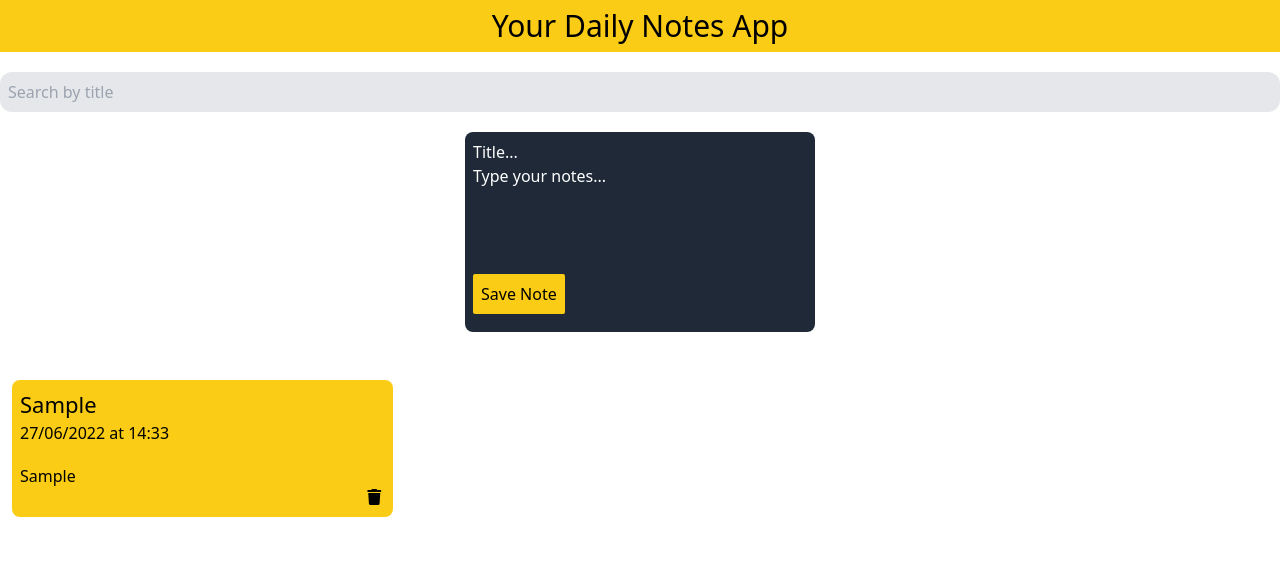
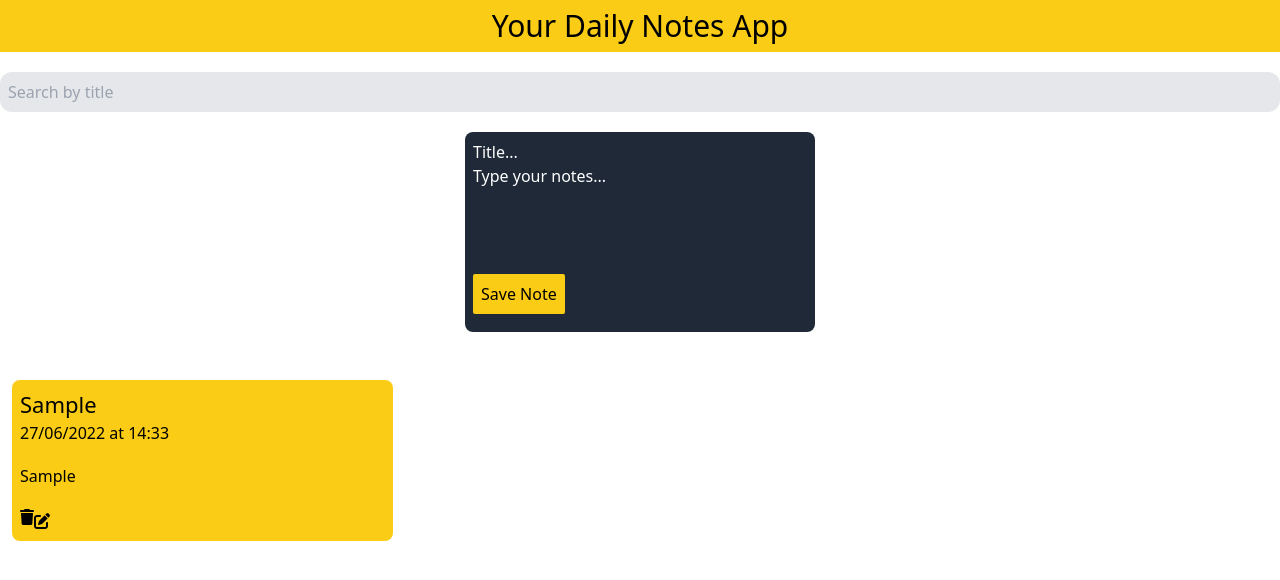
Before and after one commit to Oluwaniphise/ReactNotesApp, a React (Create React App) app: page / in a window 1280 px wide. Both pictures are taken after typing "Sample", "Sample" into the empty fields and a click on the button "Save Note". Shown: the top 580 px of the page. Built offline with nearby package versions, Linux system fonts and the light colour scheme.

Commit message:
working on save and edit functionality

```diff
--- a/src/App.js
+++ b/src/App.js
@@ -1,4 +1,4 @@
-import React, { useState } from "react";
+import React, { useState, useEffect } from "react";
 import NotesList from "./NotesList";
 import SearchText from "./SearchText";
 
@@ -14,6 +14,19 @@ function App() {
   const [notes, setNotes] = useState([]);
   const [error, setError] = useState('');
   const [searchText, setSearchText] = useState('');
+
+  useEffect(() =>{
+    const savedNotes = JSON.parse(localStorage.getItem('react-notes-app'));
+
+    if (savedNotes){
+      setNotes(savedNotes);
+    }
+
+  }, []);
+
+  useEffect(() =>{
+    localStorage.setItem('react-notes-app', JSON.stringify(notes));
+  }, [notes]);
 
   const setInputHandler = (e) => {
     setInput(e.target.value);
@@ -38,6 +51,7 @@ function App() {
     }
 
   }
+
 
 
   return (
@@ -71,7 +85,10 @@ function App() {
         </div>
 
 <div className="grid my-4 grid-cols-1 gap-[2rem] mt-[3rem] md:grid-cols-3">
-<NotesList setNotes={setNotes}
+<NotesList
+setInput={setInput} input={input}
+title={title} setTitle={setTitle}
+      setNotes={setNotes}
       notes={notes.filter((note =>
         note.title.toLowerCase().includes(searchText)
   ))}  />
--- /dev/null
+++ b/src/EditNote.jsx
@@ -0,0 +1,53 @@
+import React, {useState} from "react";
+
+const EditNote = ({note, notes, title, setTitle, setInput, input, setNotes, id}) => {
+
+  const today  = new Date();
+  const hh = today.getHours();
+  const mm = today.getMinutes();
+  const date = today.toLocaleDateString("en-UK");
+  const time = hh + ":" + mm;
+
+const [openBtn, setOpenBtn] = useState(false);
+  const openEditNoteHandler = () =>{
+    setOpenBtn(!openBtn);
+  }
+
+  const editNoteHandler = () =>{
+    setNotes([
+        {title:note.title, date:date, time:time, text:note.text, id:Math.random()*10, }
+    ])
+    setOpenBtn(false)
+  }
+    return (
+        <>
+        {openBtn && (
+             <div className="  bg-yellow-400 opacity-75 open-btn">
+
+             <div className="p-[1rem] justify-center items-center ">
+
+                <input type="text" onChange={(e) => setTitle(e.target.value)}  value={note.title}  />
+          <br /> <br />
+                <textarea name="" id="" cols="30" rows="10" value={input} onChange={(e) => setInput(e.target.value)} ></textarea>
+                <br /> <br />
+                <button className="bg-yellow-400 p-2" onClick={editNoteHandler}>Save</button>
+
+
+
+
+                                {/* close modal */}
+                                <button className=' bg-[#004D93] text-center my-[3rem] rounded py-3 px-[2.5%] text-white'  onClick={openEditNoteHandler}>Close Modal</button>
+
+            </div>
+                 </div>
+        )}
+
+        <div>
+            <i onClick={openEditNoteHandler} className="fa-solid cursor-pointer fa-edit"></i>
+            </div>
+        </>
+
+     );
+}
+
+export default EditNote;
--- a/src/Note.jsx
+++ b/src/Note.jsx
@@ -1,5 +1,6 @@
-import React from "react";
-const Note = ({note, notes, setNotes, id}) => {
+import React, {useState} from "react";
+import EditNote from "./EditNote";
+const Note = ({note, notes, setNotes, title, setTitle, input, setInput, id}) => {
     const deleteHandler = () =>{
         const newNotes = notes.filter(el => el.id !== id);
         setNotes(newNotes);
@@ -8,14 +9,19 @@ const Note = ({note, notes, setNotes, id}) => {
     return (
 
                 // <div className=" mt-3 ">
-              <div key={note.id} className="note-container mx-3 px-[3rem] bg-yellow-400 p-2 w-auto h-auto xl:w-[350px] rounded-lg">
+              <div key={note.id} className=" mx-3 px-[3rem] bg-yellow-400 p-2 w-auto h-auto xl:w-[350px] rounded-lg">
                 <h3 className="text-black title text-2xl">{note.title}</h3>
                 <p className="mb-4">{note.date} at {note.time}</p>
                 <p className="text-black body mb-[1rem]">{note.text}</p>
 
-                <div className="icon-container">
+                <div className=" flex gap-x-[1rem]">
                 <i className="fa-solid fa-trash cursor-pointer bg-yellow-400"
                 onClick={deleteHandler}></i>
+                <span>
+                  <EditNote title={title} setTitle={setTitle}
+                   setInput={setInput} input={input}
+                  note={note} id={id} setNotes={setNotes} />
+                </span>
 
                 </div>
               </div>
--- a/src/NotesList.jsx
+++ b/src/NotesList.jsx
@@ -1,13 +1,15 @@
 import React from "react";
 import Note from "./Note";
 
-const NotesList = ({setNotes, notes}) => {
+const NotesList = ({setNotes, title, setTitle,  setInput, input, notes}) => {
+
     return (
         <>
 
         {notes.map(note => (
 
-     <Note key={note.id} id={note.id} setNotes={setNotes} notes={notes} note={note}/>
+     <Note key={note.id} title={title} setTitle={setTitle} setInput={setInput} input={input}
+     id={note.id} setNotes={setNotes} notes={notes} note={note}/>
           ))}
         </>
 
--- a/src/index.css
+++ b/src/index.css
@@ -27,3 +27,13 @@ input{
     bottom:0.5rem;
     right:0.75rem;
 }
+.open-btn{
+    position:absolute;
+    padding:2rem;
+    top:0;
+    margin:0 auto;
+    display:flex;
+    justify-items:center;
+    align-items:center;
+    background:gray;
+}
```
